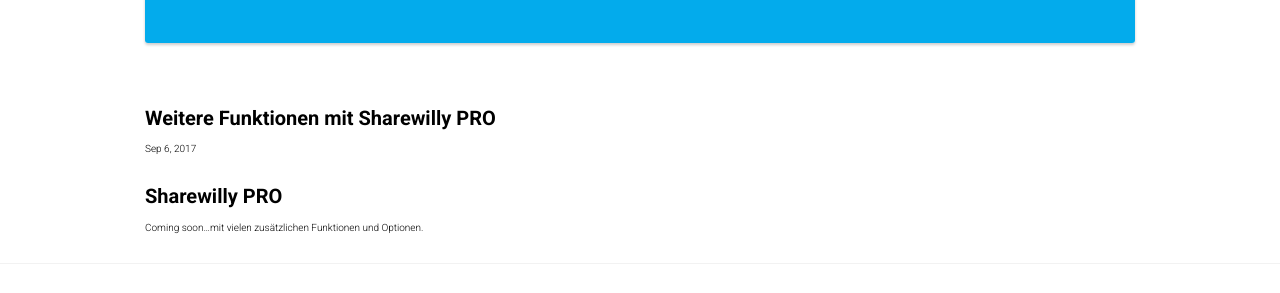
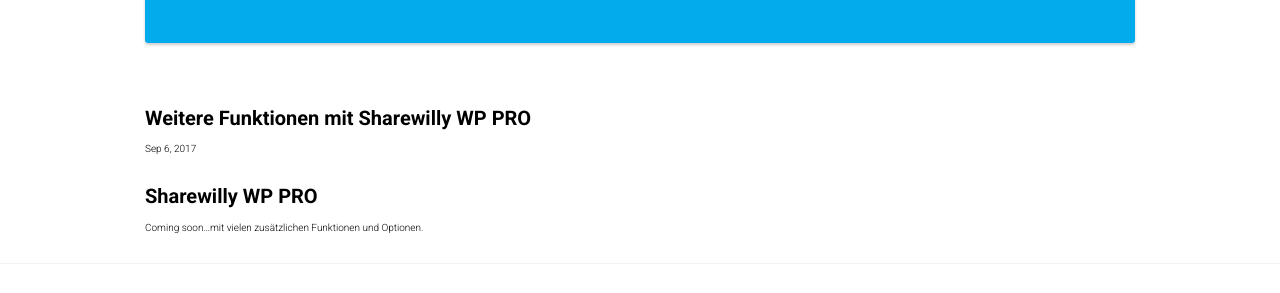
Before and after one commit to sharewilly/sharewilly, a Jekyll site: the page built from _posts/2015-05-25-example-section.md, in a window 1280 px wide. Shown: the part 925-1218 px from the top of the page. Built offline with Jekyll 4.4.1, drawn with Linux system fonts in a browser that asks for light colours.

```diff
--- a/_posts/2015-05-25-example-section.md
+++ b/_posts/2015-05-25-example-section.md
@@ -1,10 +1,10 @@
 ---
 layout: post
-title:  "Weitere Funktionen mit Sharewilly PRO"
+title:  "Weitere Funktionen mit Sharewilly WP PRO"
 date:   2017-09-06 07:20:16
 ---
 
 
-# Sharewilly PRO
+# Sharewilly WP PRO
 
 Coming soon...mit vielen zusätzlichen Funktionen und Optionen.
```
